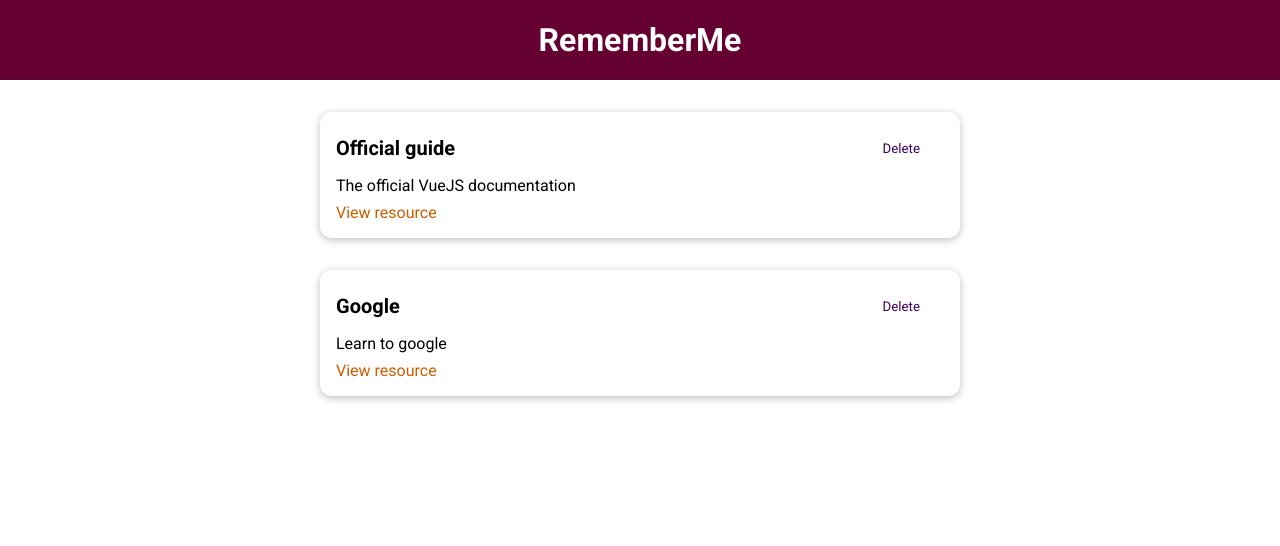
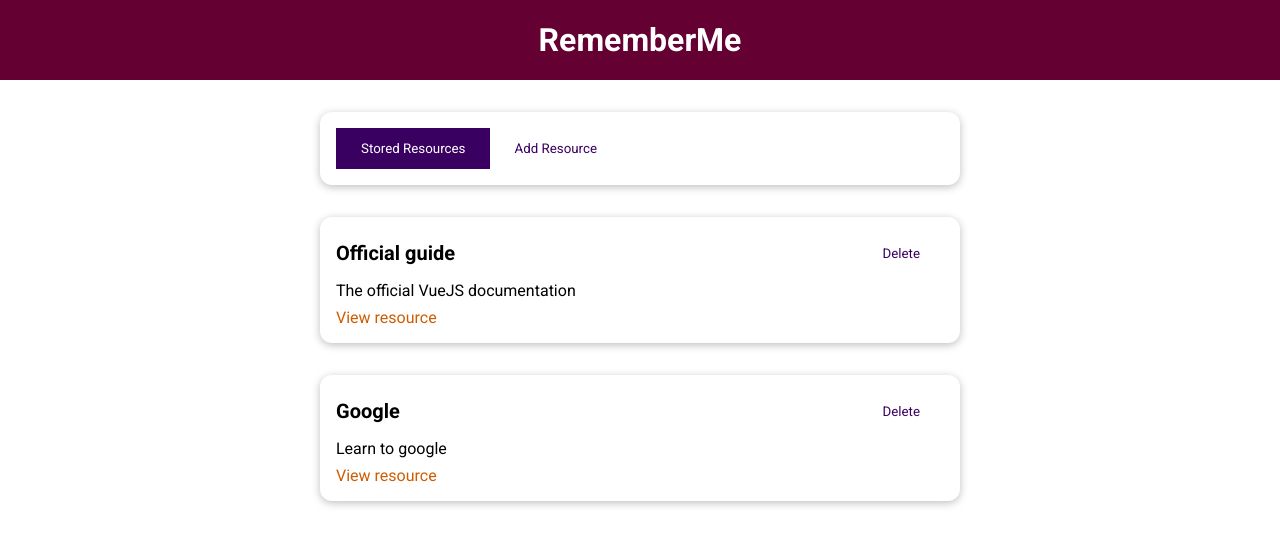
Before and after one commit to ToniNikolaev23/resource-app, a Vue app: page / in a window 1280 px wide. Shown: the top 546 px of the page. Built offline with nearby package versions, Linux system fonts and the light colour scheme.

Commit message:
Adding dynamic components

```diff
--- a/src/App.vue
+++ b/src/App.vue
@@ -1,36 +1,19 @@
 <template>
   <div>
     <the-header title="RememberMe"></the-header>
-
-    <stored-resources :resources="storedResources"></stored-resources>
+  <keep-alive>
+    <the-resources></the-resources>
+  </keep-alive>
   </div>
 </template>
 
 <script>
-import StoredResources from "./components/learning-resources/StoredResources.vue";
 import TheHeader from "./components/layouts/TheHeader.vue";
+import TheResources from './components/learning-resources/TheResources.vue'
 export default {
   components: {
-    StoredResources,
     TheHeader,
-  },
-  data() {
-    return {
-      storedResources: [
-        {
-          id: "official-guide",
-          title: "Official guide",
-          description: "The official VueJS documentation",
-          link: "https://vuejs.org",
-        },
-        {
-          id: "google",
-          title: "Google",
-          description: "Learn to google",
-          link: "https://google.com",
-        },
-      ],
-    };
+    TheResources
   },
 };
 </script>
--- /dev/null
+++ b/src/components/learning-resources/AddResource.vue
@@ -0,0 +1,3 @@
+<template>
+    <h2>Add resource</h2>
+</template>
--- a/src/components/learning-resources/StoredResources.vue
+++ b/src/components/learning-resources/StoredResources.vue
@@ -14,9 +14,7 @@ export default {
     components: {
         ResourceItem
     },
-    props:[
-        'resources'
-    ],
+    inject: ['resources']
 
 }
 </script>
--- /dev/null
+++ b/src/components/learning-resources/TheResources.vue
@@ -0,0 +1,65 @@
+<template>
+  <div>
+    <base-card>
+      <base-button @click="setComponent('stored-resources')"
+      :mode="setStoredStyleMode"
+        >Stored Resources</base-button
+      >
+      <base-button @click="setComponent('add-resource')"
+      :mode="setAddResourceStyleMode"
+        >Add Resource</base-button
+      >
+    </base-card>
+
+    <component :is="selectedComponent"></component>
+  </div>
+</template>
+
+
+<script>
+import AddResource from "./AddResource.vue";
+import StoredResources from "./StoredResources.vue";
+export default {
+  components: {
+    AddResource,
+    StoredResources,
+  },
+  data() {
+    return {
+      selectedComponent: "stored-resources",
+      storedResources: [
+        {
+          id: "official-guide",
+          title: "Official guide",
+          description: "The official VueJS documentation",
+          link: "https://vuejs.org",
+        },
+        {
+          id: "google",
+          title: "Google",
+          description: "Learn to google",
+          link: "https://google.com",
+        },
+      ],
+    };
+  },
+  computed:{
+      setStoredStyleMode(){
+          return this.selectedComponent === 'stored-resources' ? null : 'flat'
+      },
+      setAddResourceStyleMode(){
+          return this.selectedComponent === 'add-resource' ? null : 'flat'
+      }
+  },
+provide(){
+    return{
+        resources: this.storedResources
+    }
+},
+  methods: {
+    setComponent(tab) {
+      this.selectedComponent = tab;
+    },
+  },
+};
+</script>
```
